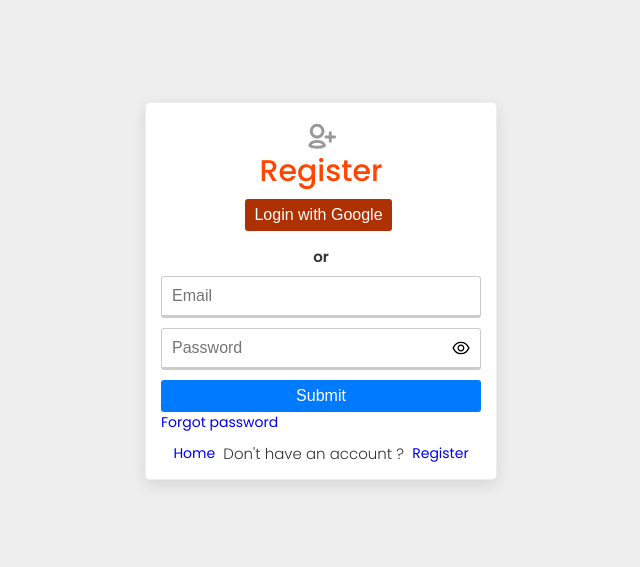
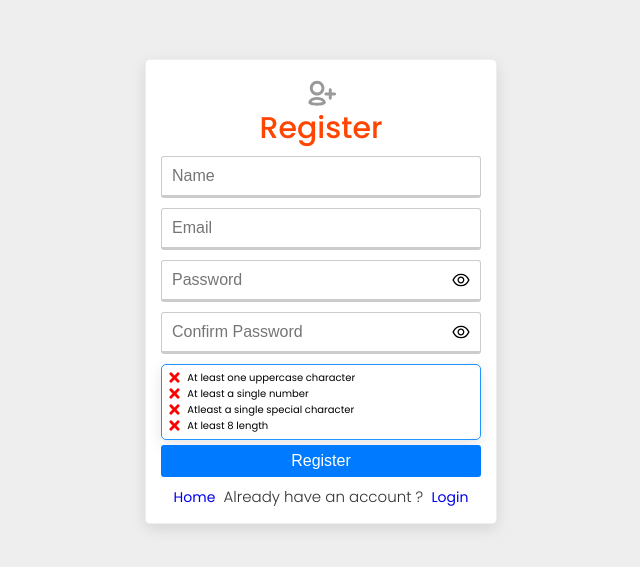
Before and after one commit to Ricobyter/Auth-Security_app, a React (Create React App) app in the folder frontend/: page /register in a window 1280 px wide. Shown: the part 109-676 px from the top of the page, without its empty margins (319-959 px from the left). Built offline with nearby package versions, Linux system fonts and the light colour scheme.

Commit message:
added auth pages

```diff
--- a/frontend/src/App.js
+++ b/frontend/src/App.js
@@ -3,6 +3,8 @@
 import Layout from "./components/layout/Layout";
 import Login from "./pages/auth/Login";
 import Register from "./pages/auth/Register";
+import ForgotPassword from "./pages/auth/ForgotPasword";
+import Reset from "./pages/auth/Reset";
 
 function App() {
   return (
@@ -27,6 +29,16 @@
             element={
                 <Register />
             } />
+          <Route
+            path="/forgot"
+            element={
+                <ForgotPassword />
+            } />
+          <Route
+            path="/resetPassword/:resetToken"
+            element={
+                <Reset />
+            } />
 
         </Routes>
       </BrowserRouter>
--- /dev/null
+++ b/frontend/src/pages/auth/ForgotPasword.jsx
@@ -0,0 +1,53 @@
+import React, { useState } from "react";
+import styles from "./auth.module.scss";
+import Card from "../../components/card/Card";
+import { AiOutlineMail } from "react-icons/ai";
+import { Link } from "react-router-dom";
+import PasswordInput from "../../components/passwordInput/PasswordInput";
+
+export default function ForgotPassword() {
+  const [email, setEmail] = useState("");
+
+  const handleInputChange = () => {
+    // setEmail(e.target.value);
+    // setPassword(e.target.value)
+  };
+
+  const loginUser = () => {};
+  return (
+    <div className={`container ${styles.auth}`}>
+      <Card>
+        <div className={styles.form}>
+          <div className="--flex-center">
+          <AiOutlineMail size={35} color="#999" />
+          </div>
+          <h2>Forgot Password</h2>
+
+          <form onSubmit={loginUser}>
+            <input
+              type="email"
+              required
+              placeholder="Email"
+              name="email"
+              value={email}
+              onChange={handleInputChange}
+            />
+            <button className="--btn --btn-primary --btn-block" type="submit">
+              Get reset email
+            </button>
+            <div className={styles.links}>
+            <p>
+            <Link to="/">- Home</Link>
+            </p>
+
+            <p>
+            <Link to="/login">- Login</Link>
+            </p>
+          </div>
+          </form>
+
+        </div>
+      </Card>
+    </div>
+  );
+}
--- a/frontend/src/pages/auth/Login.jsx
+++ b/frontend/src/pages/auth/Login.jsx
@@ -54,7 +54,7 @@
 
             /> */}
             <button className="--btn --btn-primary --btn-block" type="submit">
-              Submit
+              Login
             </button>
           </form>
           <Link to="/forgot">Forgot password</Link>
--- a/frontend/src/pages/auth/Register.jsx
+++ b/frontend/src/pages/auth/Register.jsx
@@ -1,18 +1,69 @@
-import React, { useState } from "react";
+import React, { useEffect, useState } from "react";
 import styles from "./auth.module.scss";
 import Card from "../../components/card/Card";
 import { TiUserAddOutline } from "react-icons/ti";
 import { Link } from "react-router-dom";
 import PasswordInput from "../../components/passwordInput/PasswordInput";
+import { FaTimes } from "react-icons/fa";
+import { BsCheck2All } from "react-icons/bs";
 
+const initialState = {
+  name: "",
+  email: "",
+  password: "",
+  password2: "",
+}
 export default function Register() {
-  const [email, setEmail] = useState("");
-  const [password, setPassword] = useState("");
+  const [formData, setFormData] = useState(initialState);
 
-  const handleInputChange = () => {
-    // setEmail(e.target.value);
-    // setPassword(e.target.value)
+  const {name, email, password, password2} = formData
+  const handleInputChange = (e) => {
+  const {name, value} = e.target
+  setFormData({...formData, [name]: value})
   };
+
+  const[upperCase, setUpperCase] = useState(false)
+  const[num, setNum] = useState(false)
+  const[sChar, setSChar] = useState(false)
+  const[passLength, setPassLength] = useState(false)
+
+  const timesIcon = <FaTimes color="red" size={15} />;
+  const checkIcon = <BsCheck2All color="green" size={15} />;
+
+  const switchIcon = (condition) => {
+    if(condition){
+      return checkIcon
+    }
+   return timesIcon
+  }
+
+
+useEffect(() => {
+  // Check Lower and Uppercase
+  if (password.match(/([a-z].*[A-Z])|([A-Z].*[a-z])/)) {
+    setUpperCase(true);
+  } else {
+    setUpperCase(false);
+  }
+  // Check for numbers
+  if (password.match(/([0-9])/)) {
+    setNum(true);
+  } else {
+    setNum(false);
+  }
+  // Check for special character
+  if (password.match(/([!,%,&,@,#,$,^,*,?,_,~])/)) {
+    setSChar(true);
+  } else {
+    setSChar(false);
+  }
+  // Check for PASSWORD LENGTH
+  if (password.length > 5) {
+    setPassLength(true);
+  } else {
+    setPassLength(false);
+  }
+}, [password]);
 
   const loginUser = () => {};
   return (
@@ -23,13 +74,15 @@
           <TiUserAddOutline size={35} color="#999" />
           </div>
           <h2>Register</h2>
-          <div className="--flex-center">
-            <button className="--btn --btn-google">Login with Google</button>
-          </div>
-          <br />
-          <p className="--text-center --fw-bold">or</p>
-
           <form onSubmit={loginUser}>
+            <input
+              type="text"
+              required
+              placeholder="Name"
+              name="name"
+              value={name}
+              onChange={handleInputChange}
+            />
             <input
               type="email"
               required
@@ -44,15 +97,50 @@
               value={password}
               onChange={handleInputChange}
             />
+            <PasswordInput
+              placeholder="Confirm Password"
+              name="password2"
+              value={password2}
+              onChange={handleInputChange}
+            />
+            {/* Pasword Strength */}
+            <Card cardClass={styles.group}>
+              <ul className="form-list">
+                <li>
+                  <span className={styles.indicator}>
+                    {switchIcon(upperCase)}
+                     &nbsp; At least one uppercase character
+                  </span>
+                </li>
+                <li>
+                  <span className={styles.indicator}>
+                    {switchIcon(num)}
+                     &nbsp; At least a single number
+                  </span>
+                </li>
+                <li>
+                  <span className={styles.indicator}>
+                    {switchIcon(sChar)}
+                     &nbsp; Atleast a single special character
+                  </span>
+                </li>
+                <li>
+                  <span className={styles.indicator}>
+                    {switchIcon(passLength)}
+                     &nbsp; At least 8 length
+                  </span>
+                </li>
+
+              </ul>
+            </Card>
             <button className="--btn --btn-primary --btn-block" type="submit">
-              Submit
+              Register
             </button>
           </form>
-          <Link to="/forgot">Forgot password</Link>
           <span className={styles.register}>
             <Link to="/">Home</Link>
-            <p>&nbsp; Don't have an account ? &nbsp;</p>
-            <Link to="/register">Register</Link>
+            <p>&nbsp; Already have an account ? &nbsp;</p>
+            <Link to="/Login">Login</Link>
           </span>
         </div>
       </Card>
--- /dev/null
+++ b/frontend/src/pages/auth/Reset.jsx
@@ -0,0 +1,65 @@
+import React, { useState } from "react";
+import styles from "./auth.module.scss";
+import Card from "../../components/card/Card";
+import { MdPassword } from "react-icons/md";
+import { Link } from "react-router-dom";
+import PasswordInput from "../../components/passwordInput/PasswordInput";
+
+
+const initialState = {
+    password: "",
+    password2: "",
+  }
+export default function Reset() {
+  const [formData, setFormData] = useState(initialState);
+
+  const {password, password2} = formData
+
+  const handleInputChange = () => {
+    // setEmail(e.target.value);
+    // setPassword(e.target.value)
+  };
+
+  const loginUser = () => {};
+
+  return (
+    <div className={`container ${styles.auth}`}>
+      <Card>
+        <div className={styles.form}>
+          <div className="--flex-center">
+          <MdPassword size={35} color="#999" />
+          </div>
+          <h2>Reset Password</h2>
+
+          <form onSubmit={loginUser}>
+          <PasswordInput
+              placeholder="Password"
+              name="password"
+              value={password}
+              onChange={handleInputChange}
+            />
+            <PasswordInput
+              placeholder="Confirm Password"
+              name="password2"
+              value={password2}
+              onChange={handleInputChange}
+            />
+            <button className="--btn --btn-primary --btn-block" type="submit">
+              Reset Password
+            </button>
+            <div className={styles.links}>
+            <p>
+            <Link to="/">- Home</Link>
+            </p>
+
+            <p>
+            <Link to="/login">- Login</Link>
+            </p>
+          </div>
+          </form>
+
+        </div>
+      </Card>
+    </div>
+  );
+}
```
Also changed, not shown: frontend/src/pages/auth/LoginWithCode.jsx (added).
